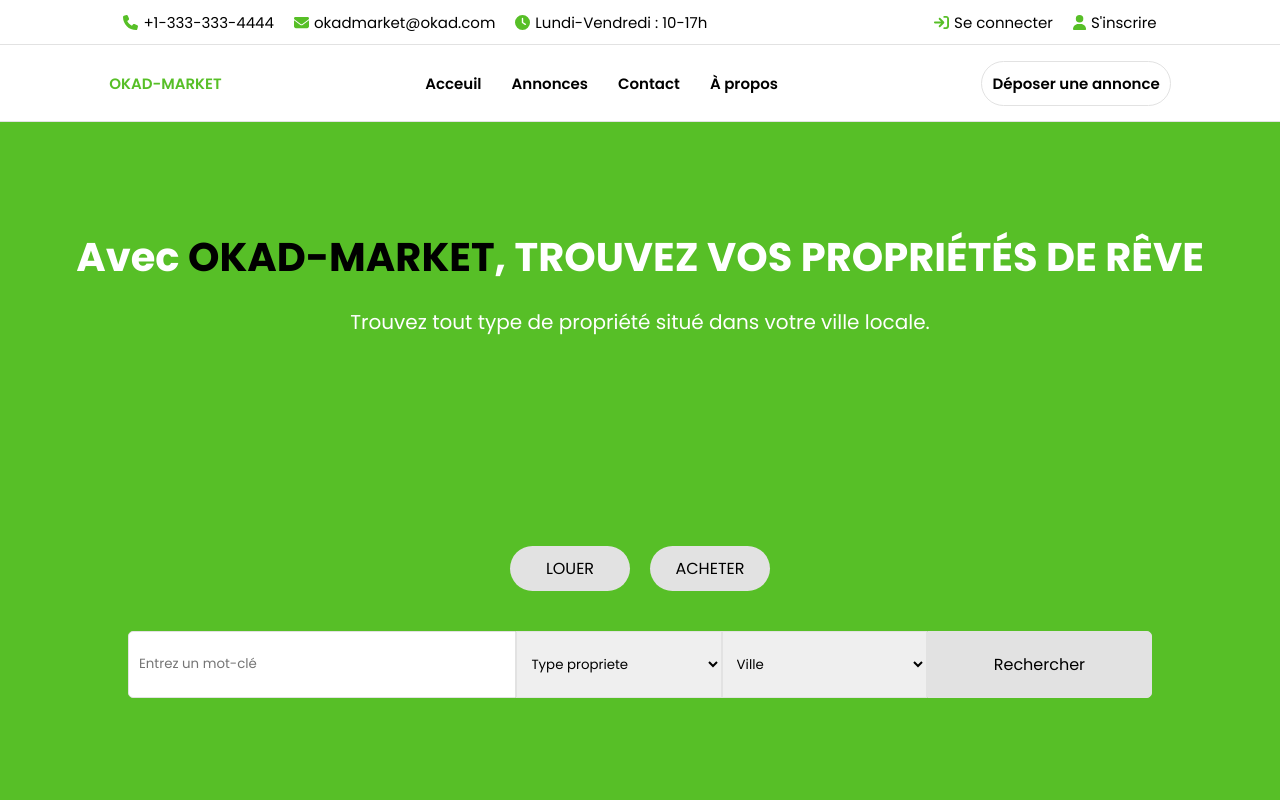
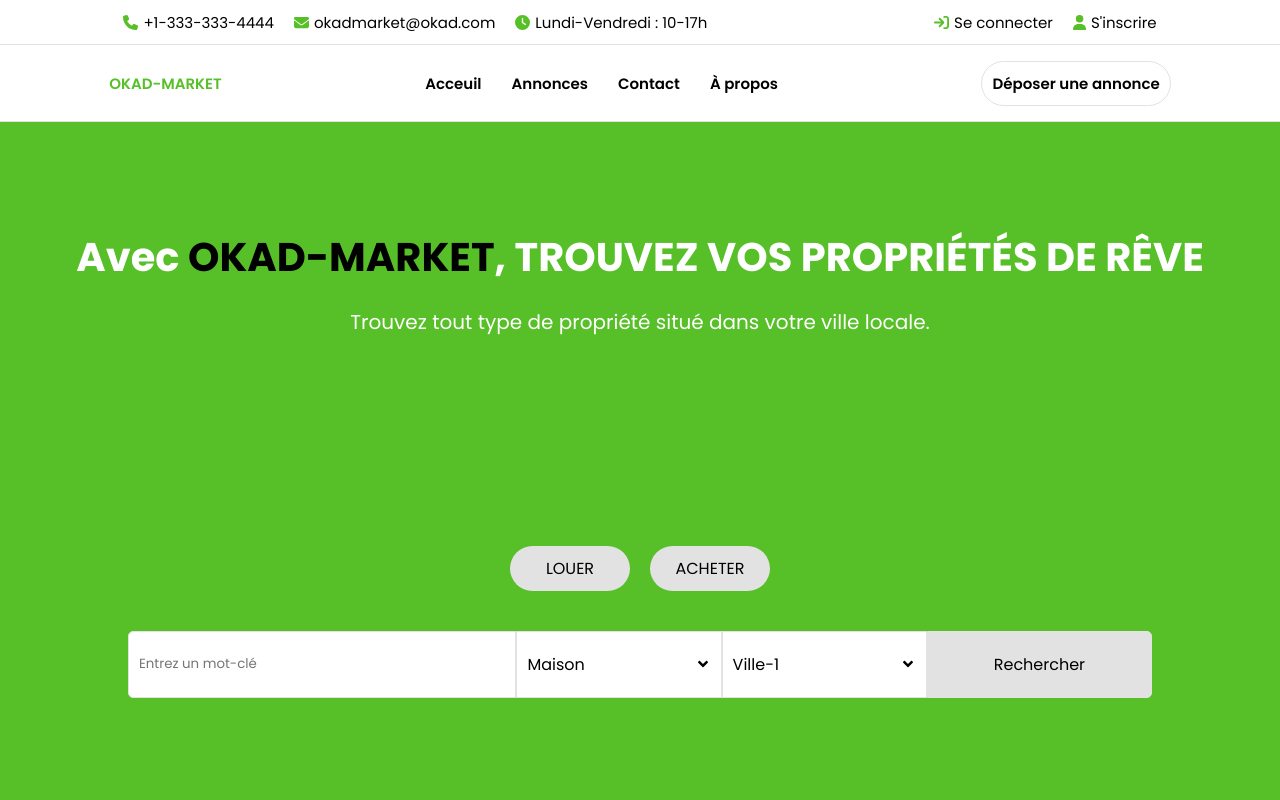
Before and after one commit to project-jered-david/okad-market, a React (Create React App) app: page / in a window 1280 px wide. Shown: the top 800 px of the page. Built offline with nearby package versions, Linux system fonts and the light colour scheme.

Commit message:
ajout select component

```diff
--- /dev/null
+++ b/src/components/CustomDropDown/index.jsx
@@ -0,0 +1,82 @@
+import React, { useState } from "react";
+import styled from "styled-components";
+import { FaAngleDown, FaAngleUp } from "react-icons/fa";
+
+const DropDownContainer = styled("div")`
+    flex: 1;
+    background: #ffffff;
+    border: 0.5px solid #e2e2e2;
+    padding: 10px;
+    position: relative;
+    cursor: pointer;
+`;
+
+const DropDownHeader = styled("div")`
+    height: 100%;
+    display: flex;
+    align-items: center;
+    justify-content: space-between;
+`;
+
+const DropDownListContainer = styled("div")`
+    position: absolute;
+    left: 0;
+    z-index: 100;
+    width: 100%;
+`;
+
+const DropDownList = styled("ul")`
+    padding: 0;
+    margin: 0;
+    padding-left: 1em;
+    background: #ffffff;
+    border: 0.5px solid #e2e2e2;
+    min-height: 90px;
+    max-height: 180px;
+    overflow-y: scroll;
+    box-sizing: border-box;
+    &:first-child {
+        padding-top: 0.8em;
+    }
+`;
+
+const ListItem = styled("li")`
+    list-style: none;
+    margin-bottom: 0.8em;
+`;
+
+export default function CustomDropDown({ options, setValue }) {
+    const [isOpen, setIsOpen] = useState(false);
+    const [selectedOption, setSelectedOption] = useState(options[0]);
+
+    const toggling = () => setIsOpen(!isOpen);
+
+    const onOptionClicked = (value) => () => {
+        setSelectedOption(value);
+        setValue(value);
+        setIsOpen(false);
+    };
+
+    return (
+        <DropDownContainer>
+            <DropDownHeader onClick={toggling}>
+                {selectedOption}
+                {isOpen ? <FaAngleUp /> : <FaAngleDown />}
+            </DropDownHeader>
+            {isOpen && (
+                <DropDownListContainer>
+                    <DropDownList>
+                        {options.map((option) => (
+                            <ListItem
+                                onClick={onOptionClicked(option)}
+                                key={Math.random()}
+                            >
+                                {option}
+                            </ListItem>
+                        ))}
+                    </DropDownList>
+                </DropDownListContainer>
+            )}
+        </DropDownContainer>
+    );
+}
--- a/src/components/Header/index.jsx
+++ b/src/components/Header/index.jsx
@@ -1,8 +1,15 @@
 import { useNavigate } from "react-router-dom";
+import CustomDropDown from "../CustomDropDown";
+import { useState } from "react";
 import "./header.css";
+
+const propertyCity = ["Ville-1", "Ville-2", "Ville-3"];
+const propertyType = ["Maison", "Boutique", "Magasin", "Appartement", "Hôtel"];
 
 const Header = () => {
     const navigate = useNavigate();
+    const [typePropriete, setTypePropriete] = useState(propertyType[0]);
+    const [villePropriete, setVillePropriete] = useState(propertyCity[0]);
     return (
         <div className="header">
             <div className="title">
@@ -32,18 +39,20 @@ const Header = () => {
                         className="search-item border input"
                         placeholder="Entrez un mot-clé"
                     />
-                    <select className="search-item">
-                        <option value="type-propriete">Type propriete</option>
-                        <option value="maison">Maison</option>
-                        <option value="appartement">Appartement</option>
-                        <option value="magasin">Magasin</option>
-                    </select>
-                    <select className="search-item">
+                    <CustomDropDown
+                        options={propertyType}
+                        setValue={setTypePropriete}
+                    />
+                    <CustomDropDown
+                        options={propertyCity}
+                        setValue={setVillePropriete}
+                    />
+                    {/* <select className="search-item">
                         <option value="ville">Ville</option>
                         <option value="ville-1">ville-1</option>
                         <option value="ville-2">ville-2</option>
                         <option value="ville-3">ville-3</option>
-                    </select>
+                    </select> */}
                     <div
                         onClick={() => navigate("/annonces")}
                         className="search-button search-button-border"
--- a/src/pages/AddNewAd/index.jsx
+++ b/src/pages/AddNewAd/index.jsx
@@ -1,9 +1,17 @@
 import { useState, useRef } from "react";
 import JoditEditor from "jodit-react";
 import "./add-new-ad.css";
+import CustomDropDown from "../../components/CustomDropDown";
+const propertyStatus = ["Excellent", "Bon", "Moyen", "Usagé"];
+const propertyType = ["Maison", "Boutique", "Magasin", "Appartement", "Hôtel"];
+const propertyCity = ["Ville-1", "Ville-2", "Ville-3"];
+/* const number = [1, 2, 3, 4, 5, 6, 7, 8, 9, 10]; */
 
 const AddNewAd = () => {
     const [nombreFichierChoisi, setNombreFichierChoisi] = useState(0);
+    const [etatPropriete, setEtatPropriete] = useState(propertyStatus[0]);
+    const [typePropriete, setTypePropriete] = useState(propertyType[0]);
+    const [villePropriete, setVillePropriete] = useState(propertyCity[0]);
     const [description, setDescription] = useState("");
     const editor = useRef(null);
     const config = {
@@ -17,6 +25,7 @@ const AddNewAd = () => {
     const onSubmitNewAd = (e) => {
         e.preventDefault();
     };
+    console.log(etatPropriete, typePropriete, villePropriete);
     return (
         <div className="add-new-ad">
             <div className="title">Ajouter votre annonce</div>
@@ -40,11 +49,10 @@ const AddNewAd = () => {
                         </div>
                         <div className="info">
                             <div className="label-info">Type de propriété</div>
-                            <select>
-                                <option value="appartement">Appartement</option>
-                                <option value="maison">Maison</option>
-                                <option value="boutique">Boutique</option>
-                            </select>
+                            <CustomDropDown
+                                options={propertyType}
+                                setValue={setTypePropriete}
+                            />
                         </div>
                     </div>
                     <div className="basic-infos">
@@ -54,19 +62,17 @@ const AddNewAd = () => {
                         </div>
                         <div className="info">
                             <div className="label-info">Chambre(s)</div>
-                            <select>
-                                <option value={1}>1</option>
-                                <option value={2}>2</option>
-                                <option value={3}>3</option>
-                            </select>
+                            <input
+                                type="number"
+                                placeholder="Nombre de chambre..."
+                            />
                         </div>
                         <div className="info">
                             <div className="label-info">Salle(s) de bain</div>
-                            <select>
-                                <option value={1}>1</option>
-                                <option value={2}>2</option>
-                                <option value={3}>3</option>
-                            </select>
+                            <input
+                                type="number"
+                                placeholder="Nombre de salle(s) de bain..."
+                            />
                         </div>
                     </div>
                     <div className="basic-info-label">Emplacement</div>
@@ -80,11 +86,10 @@ const AddNewAd = () => {
                         </div>
                         <div className="info">
                             <div className="label-info">Ville</div>
-                            <select>
-                                <option value="ville-1">Ville-1</option>
-                                <option value="ville-2">Ville-2</option>
-                                <option value="ville-3">Ville-3</option>
-                            </select>
+                            <CustomDropDown
+                                options={propertyCity}
+                                setValue={setVillePropriete}
+                            />
                         </div>
                     </div>
                     <div className="basic-info-label">Photos</div>
@@ -121,36 +126,28 @@ const AddNewAd = () => {
                     <div className="basic-infos">
                         <div className="info">
                             <div className="label-info">
-                                Age de la propriété (année(s))
+                                Age de la propriété (en année(s))
                             </div>
-                            <select>
-                                <option value={0}>0</option>
-                                <option value={1}>1</option>
-                                <option value={2}>2</option>
-                                <option value={3}>3</option>
-                                <option value={4}>4</option>
-                            </select>
+                            <input
+                                type="number"
+                                placeholder="Age de la propriété..."
+                            />
                         </div>
                         <div className="info">
                             <div className="label-info">Nombre étage</div>
-                            <select>
-                                <option value={0}>0</option>
-                                <option value={1}>1</option>
-                                <option value={2}>2</option>
-                                <option value={3}>3</option>
-                                <option value={4}>4</option>
-                            </select>
+                            <input
+                                type="number"
+                                placeholder="Nombre étage..."
+                            />
                         </div>
                         <div className="info">
                             <div className="label-info">
                                 État de la propriété
                             </div>
-                            <select>
-                                <option value="neuf">excellent</option>
-                                <option value="bon">bon</option>
-                                <option value="boutique">moyen</option>
-                                <option value="boutique">usagé</option>
-                            </select>
+                            <CustomDropDown
+                                options={propertyStatus}
+                                setValue={setEtatPropriete}
+                            />
                         </div>
                     </div>
                     {/* DÉtail proprietaires */}
```
